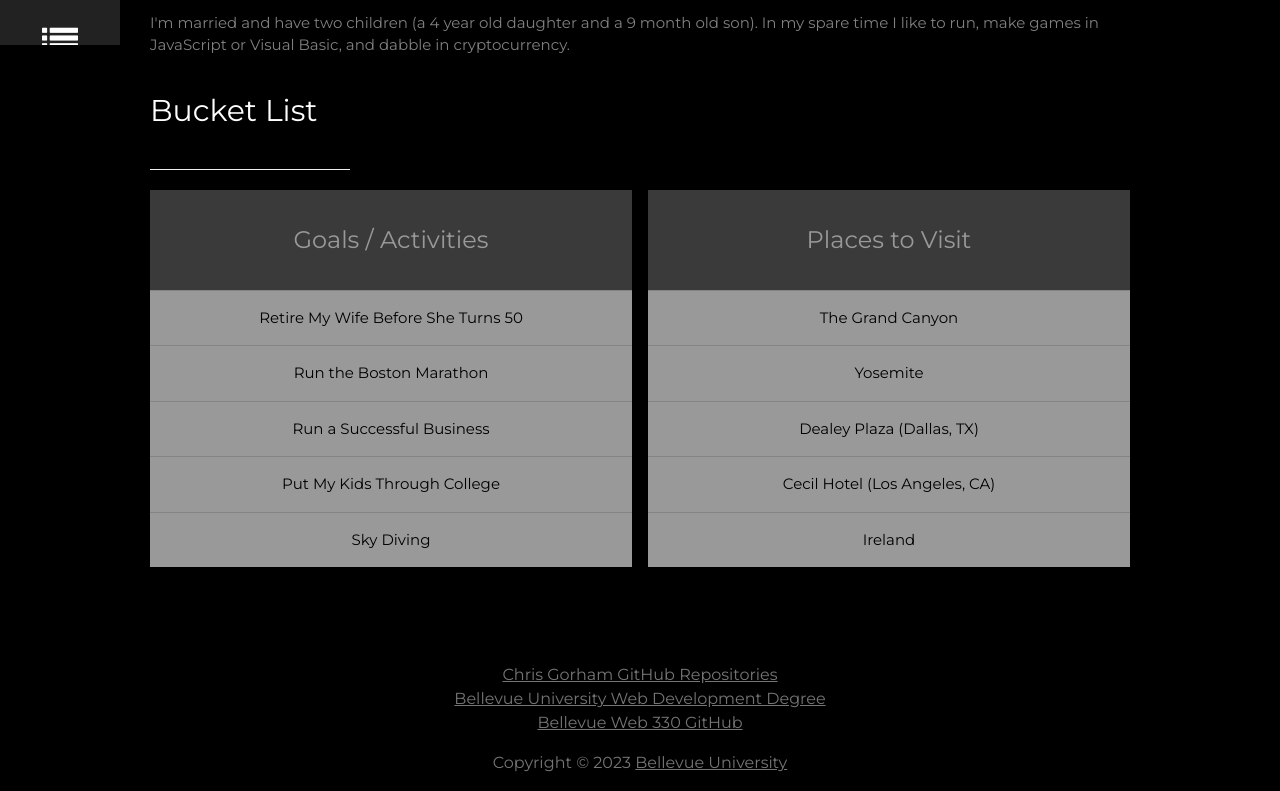
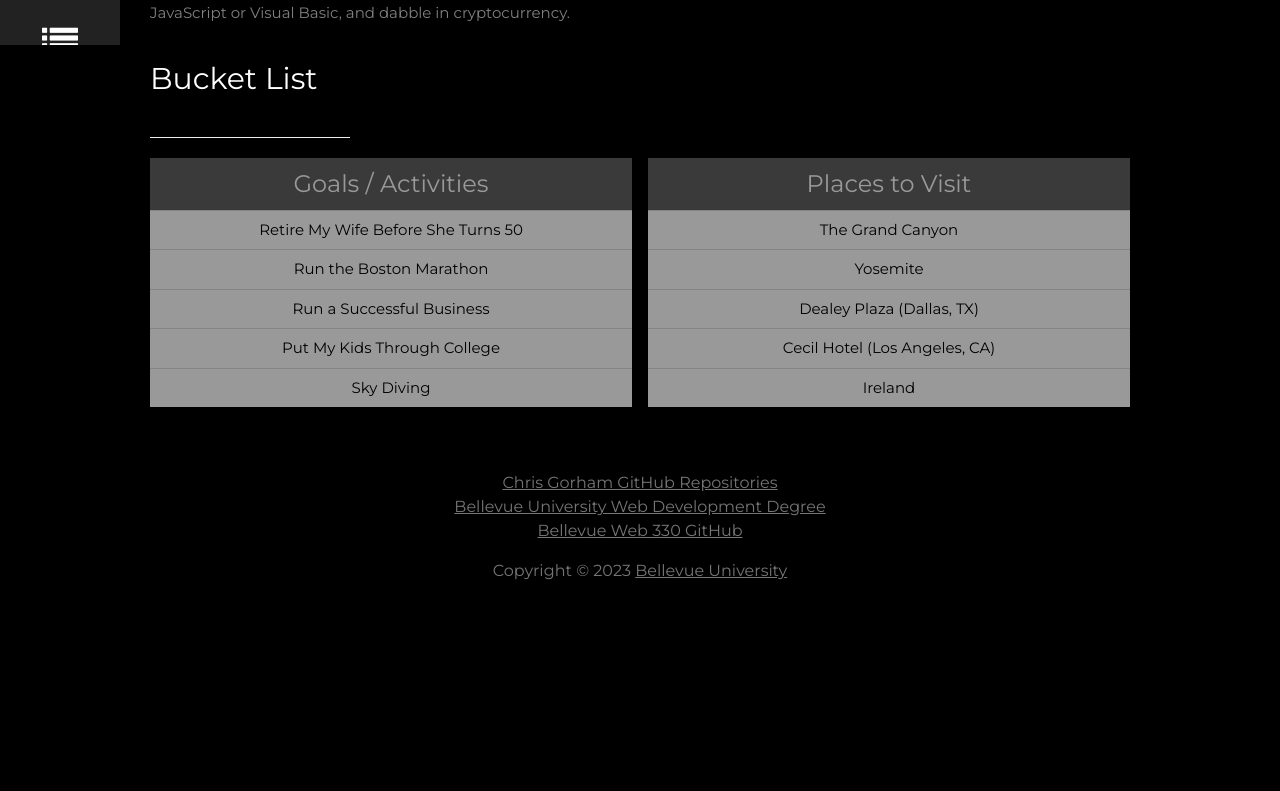
Before and after one commit to chrisgorham999/personal-portfolio-project, a plain HTML site: page index.html in a window 1280 px wide. Shown: the part 755-1546 px from the top of the page. After the commit the page ends 1354 px from the top, so only its background shows below. Drawn offline with nearby package versions, Linux system fonts and the light colour scheme.

Commit message:
week 6 updates

```diff
--- a/header.js
+++ b/header.js
@@ -21,7 +21,7 @@ class Header extends HTMLElement
         <!-- Icon Bar (Sidebar - hidden on small screens) -->
         <nav class="w3-sidebar w3-bar-block w3-small w3-hide-small w3-center">
           <!-- Avatar image in top left corner -->
-          <img class="w3-opacity" src="portrait.png" style="width:100%">
+          <img class="gorham-opacity gorham-opacity-off" src="portrait.png" style="width:100%">
           <a href="index.html" class="w3-bar-item w3-button w3-padding-large w3-black">
             <i class="fa fa-home w3-xxlarge"></i>
             <p>HOME</p>
--- a/index.html
+++ b/index.html
@@ -13,6 +13,7 @@
 <!DOCTYPE html>
 <html lang="en">
 <head>
+
     <meta charset="UTF-8">
     <title>Chris Gorham Personal Portfolio</title>
 
@@ -26,18 +27,14 @@
     <script src="header.js"></script>
     <script src="footer.js"></script>
 
-    <style>
-
-      </style>
-
 </head>
 
-<body class="w3-black">
+<body class="gorham-black">
 
     <header-component></header-component>
 
       <!-- Title / About Section -->
-      <div class="w3-content gorham-text-grey w3-padding-64" id="about">
+      <div class="gorham-content gorham-text-grey gorham-padding-64" id="about">
         <h2 class="gorham-text-white">About Me</h2>
         <hr style="width:200px">
             <div class="image-gallery">
@@ -61,28 +58,28 @@
 
         <!-- Start of Bucket List -->
         <a name="bucket-list"></a>
-        <h2 class="w3-padding-16 gorham-text-white">Bucket List</h2>
+        <h2 class="gorham-padding-16 gorham-text-white">Bucket List</h2>
         <hr style="width:200px">
         <div class="w3-row-padding" style="margin:0 -16px">
           <div class="w3-half w3-margin-bottom">
-            <ul class="w3-ul w3-white w3-center w3-opacity w3-hover-opacity-off">
-              <li class="w3-dark-grey w3-xlarge w3-padding-32">Goals / Activities</li>
-              <li class="w3-padding-16">Retire My Wife Before She Turns 50</li>
-              <li class="w3-padding-16">Run the Boston Marathon</li>
-              <li class="w3-padding-16">Run a Successful Business</li>
-              <li class="w3-padding-16">Put My Kids Through College</li>
-              <li class="w3-padding-16">Sky Diving</li>
+            <ul class="w3-ul w3-white w3-center gorham-opacity w3-hover-opacity-off">
+              <li class="w3-dark-grey w3-xlarge gorham-padding-32">Goals / Activities</li>
+              <li class="gorham-padding-16">Retire My Wife Before She Turns 50</li>
+              <li class="gorham-padding-16">Run the Boston Marathon</li>
+              <li class="gorham-padding-16">Run a Successful Business</li>
+              <li class="gorham-padding-16">Put My Kids Through College</li>
+              <li class="gorham-padding-16">Sky Diving</li>
             </ul>
           </div>
 
           <div class="w3-half">
-            <ul class="w3-ul w3-white w3-center w3-opacity w3-hover-opacity-off">
-              <li class="w3-dark-grey w3-xlarge w3-padding-32">Places to Visit</li>
-              <li class="w3-padding-16">The Grand Canyon</li>
-              <li class="w3-padding-16">Yosemite</li>
-              <li class="w3-padding-16">Dealey Plaza (Dallas, TX)</li>
-              <li class="w3-padding-16">Cecil Hotel (Los Angeles, CA)</li>
-              <li class="w3-padding-16">Ireland</li>
+            <ul class="w3-ul w3-white w3-center gorham-opacity w3-hover-opacity-off">
+              <li class="w3-dark-grey w3-xlarge gorham-padding-32">Places to Visit</li>
+              <li class="gorham-padding-16">The Grand Canyon</li>
+              <li class="gorham-padding-16">Yosemite</li>
+              <li class="gorham-padding-16">Dealey Plaza (Dallas, TX)</li>
+              <li class="gorham-padding-16">Cecil Hotel (Los Angeles, CA)</li>
+              <li class="gorham-padding-16">Ireland</li>
             </ul>
           </div>
 
--- a/site.css
+++ b/site.css
@@ -15,6 +15,8 @@ body, h1,h2,h3,h4,h5,h6 {font-family: "Montserrat", sans-serif}
 body {background-color: #000;}
 .w3-row-padding img {margin-bottom: 12px}
 
+.gorham-black,.gorham-hover-black:hover{color:#fff;background-color:#000}
+
 /* Set the width of the sidebar to 120px */
 .w3-sidebar {width: 120px;background: #222;}
 
@@ -23,6 +25,21 @@ body {background-color: #000;}
 
 /* Remove margins from "page content" on small screens */
 @media only screen and (max-width: 600px) {#main {margin-left: 0}}
+
+
+.gorham-content {
+    margin-left:auto;
+    margin-right:auto;
+    max-width: 980px;
+}
+
+.gorham-opacity {
+    opacity: .60;
+}
+
+.gorham-opacity-off:hover {
+    opacity: .99;
+}
 
 
 /* Footer Stuff */
@@ -119,3 +136,20 @@ body {background-color: #000;}
   .gorham-text-light-grey {
     color: lightgrey;
   }
+
+/* Paddings */
+
+  .gorham-padding-16 {
+    padding-top: 16px;
+    padding-bottom: 16px;
+  }
+
+  .gorham-padding-32 {
+    padding-top: 32px;
+    padding-bottom: 32px;
+  }
+
+  .gorham-padding-64 {
+    padding-top: 32px;
+    padding-bottom: 32px;
+  }
```
Also changed, not shown: api.html (+4 -4 lines), database-diagrams.html (+4 -4 lines), projects.html (+4 -3 lines), resume.html (+22 -24 lines).
